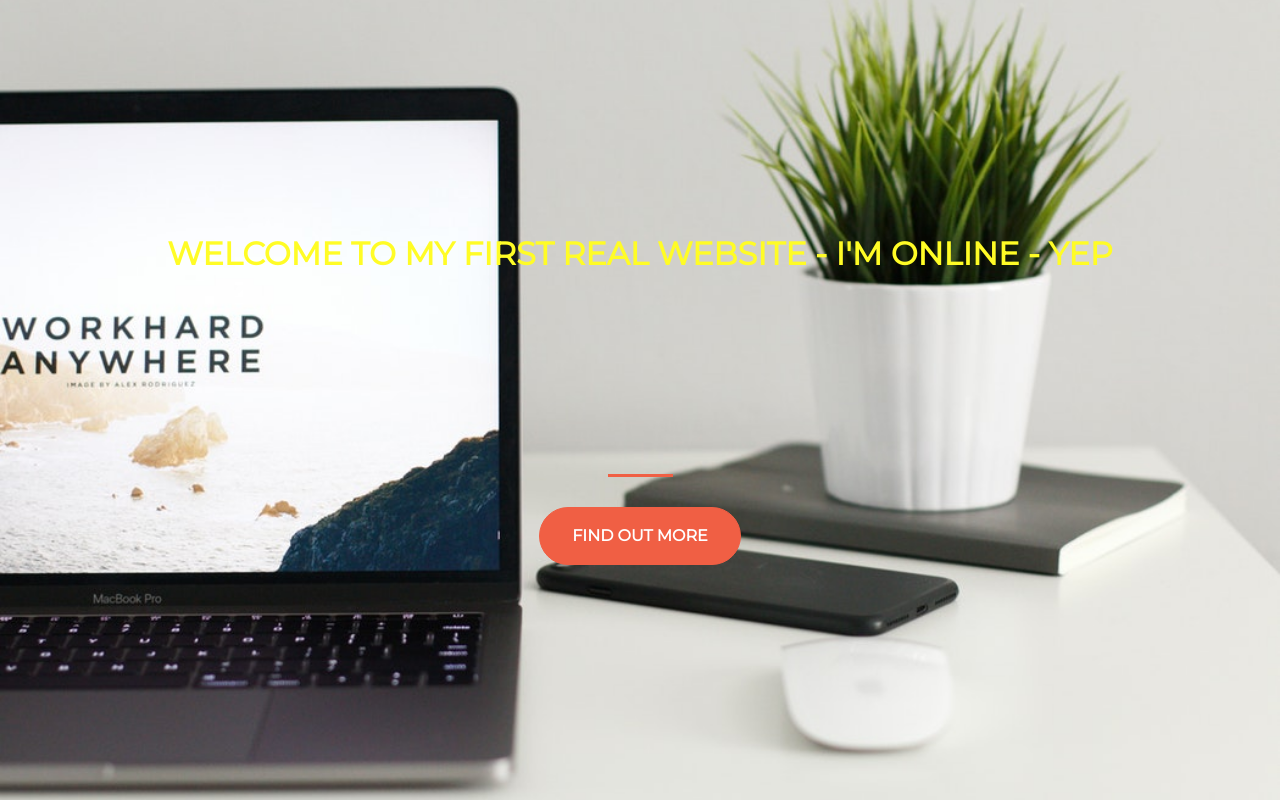
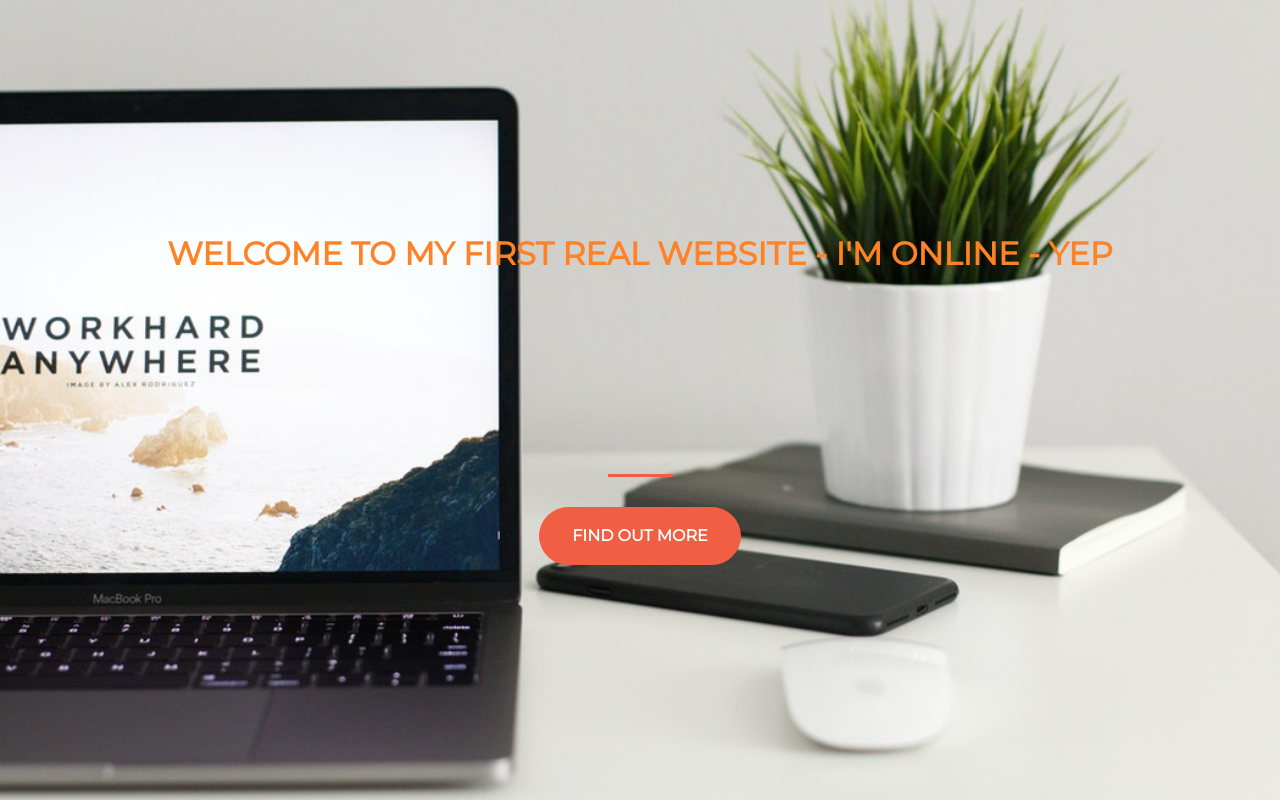
Before and after one commit to mendellini/mendellini.github.io, a plain HTML site: page index.html in a window 1280 px wide. Drawn offline with nearby package versions, Linux system fonts and the light colour scheme.

Commit message:
update faded color

```diff
--- a/style.css
+++ b/style.css
@@ -16,7 +16,7 @@ hr {
 }
 
 .faded {
-  color: #fffc26;
+  color: #ff8226;
 }
 
 header.startup {
```
